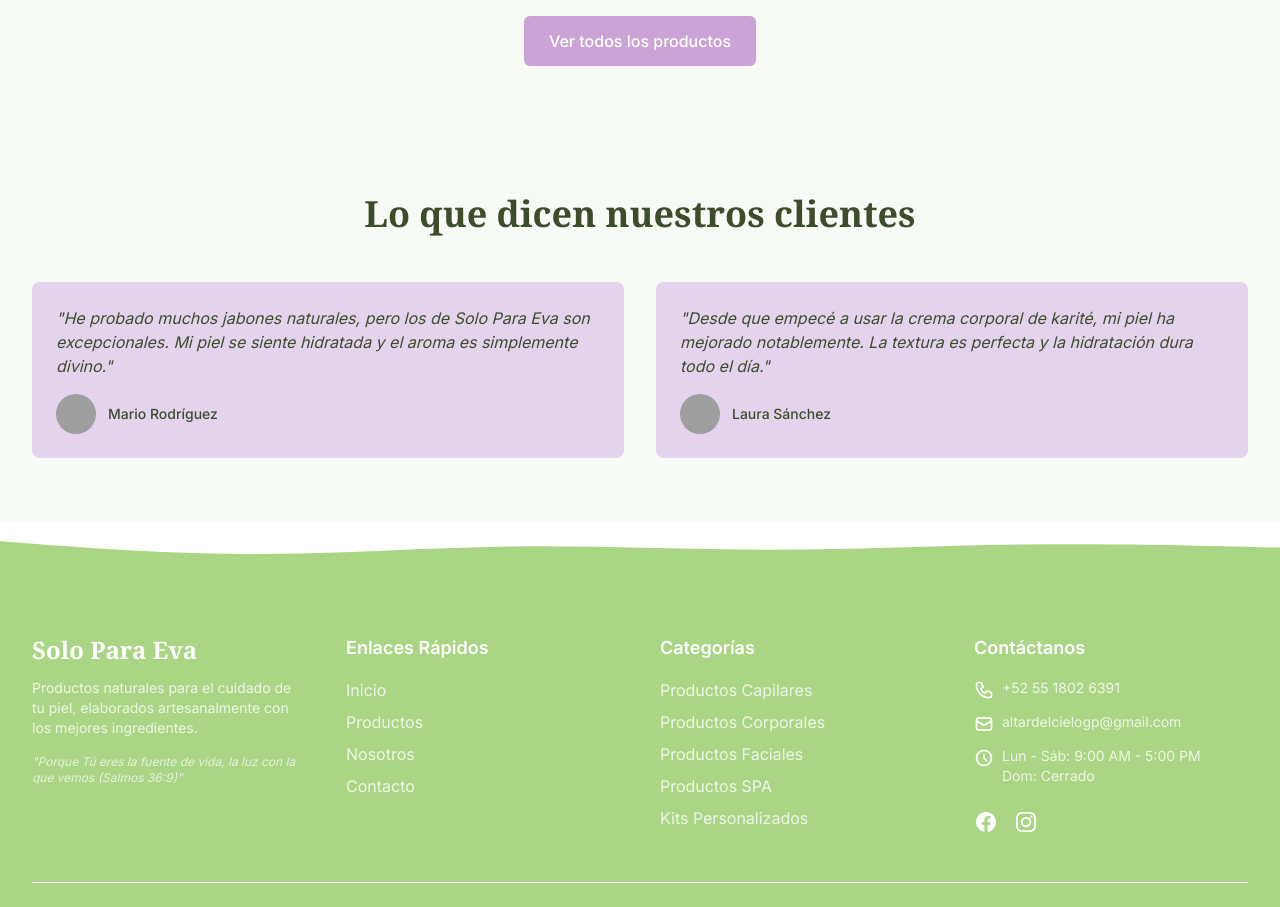
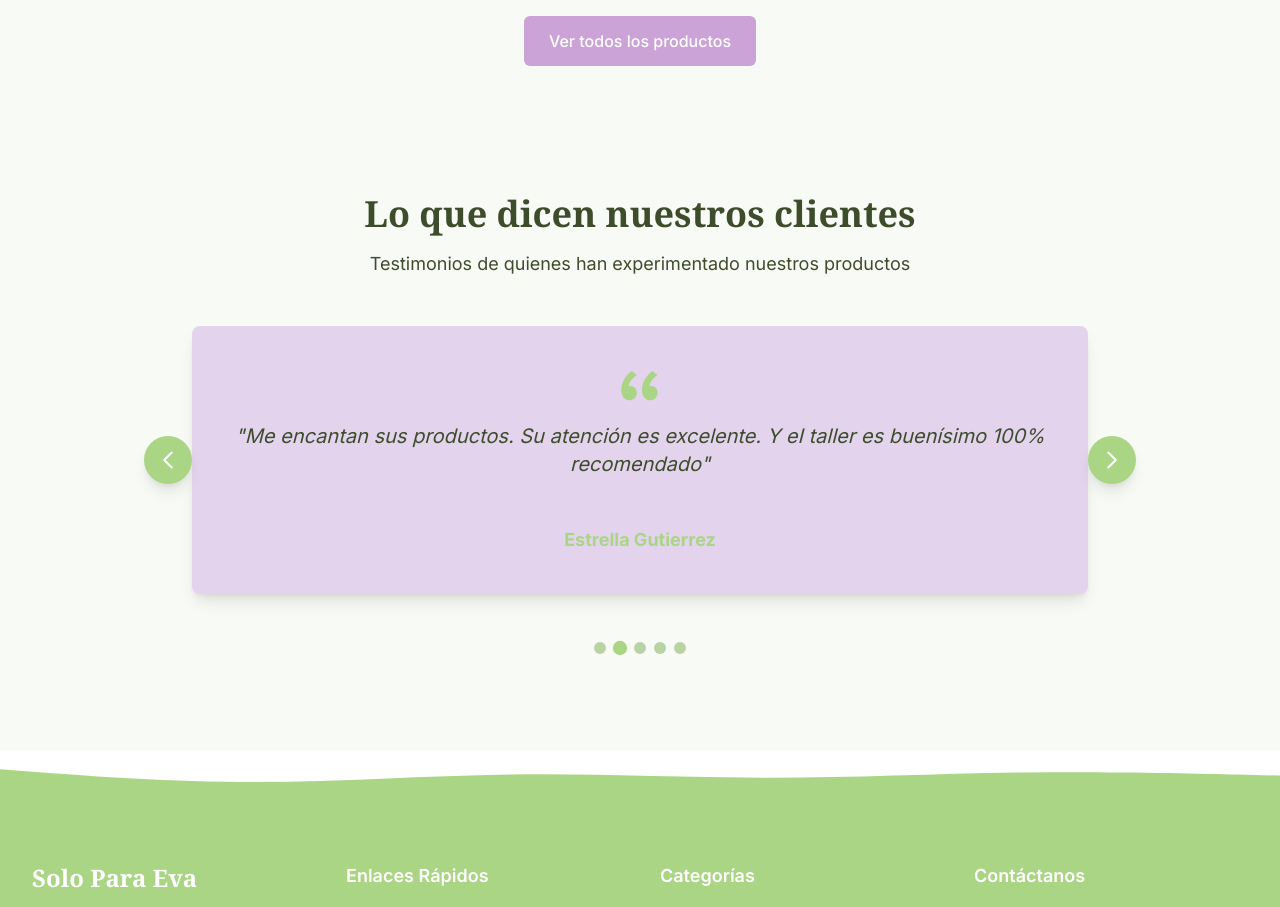
Before and after one commit to Aaron3312/tienda-limpieza-corporal, a Next.js app: page / in a window 1280 px wide. Shown: the part 2260-3167 px from the top of the page. Built offline with nearby package versions, Linux system fonts and the light colour scheme; grey boxes are pictures that could not be loaded.

Commit message:
Testimonios

```diff
--- a/src/app/page.tsx
+++ b/src/app/page.tsx
@@ -8,6 +8,8 @@ import { extractColorsFromPalette } from '@/utils/colorUtils';
 import paletaColores from '@/data/paleta-colores.json';
 import catalogoData from '@/data/productos.json';
 import Footers from '@/components/layout/Footer';
+// Importamos el nuevo componente de Testimonios
+import Testimonios from '@/components/testimonios/Testimonios';
 
 export default function Home() {
   const [displayedProducts, setDisplayedProducts] = useState([]);
@@ -241,80 +243,11 @@ export default function Home() {
         </div>
       </div>
 
-      {/* Testimonios */}
-      <div className="py-16" style={{ backgroundColor: colores.fondo }}>
-        <div className="max-w-7xl mx-auto px-4 sm:px-6 lg:px-8">
-          <div className="text-center">
-            <motion.h2
-              initial={{ opacity: 0, y: 20 }}
-              animate={{ opacity: 1, y: 0 }}
-              transition={{ duration: 0.6 }}
-              className="text-3xl font-extrabold sm:text-4xl font-serif"
-              style={{ color: colores.texto }}
-            >
-              Lo que dicen nuestros clientes
-            </motion.h2>
-          </div>
-          <div className="mt-12 space-y-8 md:space-y-0 md:grid md:grid-cols-2 md:gap-x-8 md:gap-y-10">
-            <motion.div
-              initial={{ opacity: 0, x: -20 }}
-              animate={{ opacity: 1, x: 0 }}
-              transition={{ duration: 0.6, delay: 0.2 }}
-              className="p-6 rounded-lg"
-              style={{ backgroundColor: colores.pastelLavanda }}
-            >
-              <p className="italic" style={{ color: colores.texto }}>
-                "He probado muchos jabones naturales, pero los de Solo Para Eva son excepcionales. Mi piel se siente hidratada y el aroma es simplemente divino."
-              </p>
-              <div className="mt-4 flex items-center">
-                <div className="flex-shrink-0">
-                  <CustomImage
-                    className="h-10 w-10 rounded-full"
-                    src="/images/testimonial-1.jpg"
-                    alt="Cliente"
-                    width={40}
-                    height={40}
-                  />
-                </div>
-                <div className="ml-3">
-                  <p className="text-sm font-medium" style={{ color: colores.texto }}>Mario Rodríguez</p>
-                </div>
-              </div>
-            </motion.div>
-
-            <motion.div
-              initial={{ opacity: 0, x: 20 }}
-              animate={{ opacity: 1, x: 0 }}
-              transition={{ duration: 0.6, delay: 0.3 }}
-              className="p-6 rounded-lg"
-              style={{ backgroundColor: colores.pastelLavanda }}
-            >
-              <p className="italic" style={{ color: colores.texto }}>
-                "Desde que empecé a usar la crema corporal de karité, mi piel ha mejorado notablemente. La textura es perfecta y la hidratación dura todo el día."
-              </p>
-              <div className="mt-4 flex items-center">
-                <div className="flex-shrink-0">
-                  <CustomImage
-                    className="h-10 w-10 rounded-full"
-                    src="/images/testimonial-2.jpg"
-                    alt="Cliente"
-                    width={40}
-                    height={40}
-                  />
-                </div>
-                <div className="ml-3">
-                  <p className="text-sm font-medium" style={{ color: colores.texto }}>Laura Sánchez</p>
-                </div>
-              </div>
-            </motion.div>
-          </div>
-        </div>
-      </div>
-
-
+      {/* Reemplazamos la sección de testimonios con nuestro nuevo componente */}
+      <Testimonios colores={colores} />
 
       {/* Redes sociales y Footer */}
-          {/* <Footers/> */}
+      {/* <Footers/> */}
 
     </div>
   );
--- /dev/null
+++ b/src/components/testimonios/Testimonios.tsx
@@ -0,0 +1,175 @@
+"use client"
+import React, { useState, useEffect } from 'react';
+import { motion } from 'framer-motion';
+
+const Testimonios = ({ colores }) => {
+  // Estado para controlar el testimonio activo
+  const [activeIndex, setActiveIndex] = useState(0);
+
+  // Array con todos los testimonios
+  const testimonios = [
+    {
+      id: 1,
+      texto: "Los recomiendo mil productos naturales frescos me encantan",
+      nombre: "Ivonne Montes"
+    },
+    {
+      id: 2,
+      texto: "Me encantan sus productos. Su atención es excelente. Y eI taller es buenísimo 100% recomendado",
+      nombre: "Estrella Gutierrez"
+    },
+    {
+      id: 3,
+      texto: "Me encantan los productos naturales y la atención es increíble.",
+      nombre: "Sarai Rydstedt"
+    },
+    {
+      id: 4,
+      texto: "Me encantaron estos productos",
+      nombre: "Brenda Victoria"
+    },
+    {
+      id: 5,
+      texto: "Quiero agradecer a solopareva por estos lindos y deliciosos regalos, jabones, creams y exfoliantes artesanales, mil gracias por el apoyo a emprendedores",
+      nombre: "Virna Gamboa"
+    }
+  ];
+
+  // Efecto para cambiar automáticamente los testimonios cada 5 segundos
+  useEffect(() => {
+    const interval = setInterval(() => {
+      setActiveIndex((prevIndex) => (prevIndex + 1) % testimonios.length);
+    }, 5000);
+
+    return () => clearInterval(interval);
+  }, [testimonios.length]);
+
+  // Funciones para navegación manual
+  const goToNextTestimonial = () => {
+    setActiveIndex((prevIndex) => (prevIndex + 1) % testimonios.length);
+  };
+
+  const goToPrevTestimonial = () => {
+    setActiveIndex((prevIndex) =>
+      prevIndex === 0 ? testimonios.length - 1 : prevIndex - 1
+    );
+  };
+
+  const goToTestimonial = (index) => {
+    setActiveIndex(index);
+  };
+
+  return (
+    <div className="py-16" style={{ backgroundColor: colores.fondo }}>
+      <div className="max-w-7xl mx-auto px-4 sm:px-6 lg:px-8">
+        <div className="text-center">
+          <motion.h2
+            initial={{ opacity: 0, y: 20 }}
+            animate={{ opacity: 1, y: 0 }}
+            transition={{ duration: 0.6 }}
+            className="text-3xl font-extrabold sm:text-4xl font-serif"
+            style={{ color: colores.texto }}
+          >
+            Lo que dicen nuestros clientes
+          </motion.h2>
+          <motion.p
+            initial={{ opacity: 0, y: 20 }}
+            animate={{ opacity: 1, y: 0 }}
+            transition={{ duration: 0.6, delay: 0.1 }}
+            className="mt-4 text-lg max-w-2xl mx-auto mb-12"
+            style={{ color: colores.texto }}
+          >
+            Testimonios de quienes han experimentado nuestros productos
+          </motion.p>
+        </div>
+
+        {/* Contenedor del carrusel */}
+        <div className="relative max-w-4xl mx-auto mb-12">
+          {/* Testimonial actual */}
+          <div
+            className="bg-white rounded-lg shadow-lg p-8 md:p-10"
+            style={{ backgroundColor: colores.pastelLavanda }}
+          >
+            <div className="mb-6">
+              <svg
+                className="w-10 h-10 mx-auto mb-4 text-gray-400"
+                style={{ color: colores.primario }}
+                fill="currentColor"
+                viewBox="0 0 32 32"
+              >
+                <path d="M9.352 4C4.456 7.456 1 13.12 1 19.36c0 5.088 3.072 8.064 6.624 8.064 3.36 0 5.856-2.688 5.856-5.856 0-3.168-2.208-5.472-5.088-5.472-.576 0-1.344.096-1.536.192.48-3.264 3.552-7.104 6.624-9.024L9.352 4zm16.512 0c-4.8 3.456-8.256 9.12-8.256 15.36 0 5.088 3.072 8.064 6.624 8.064 3.264 0 5.856-2.688 5.856-5.856 0-3.168-2.304-5.472-5.184-5.472-.576 0-1.248.096-1.44.192.48-3.264 3.456-7.104 6.528-9.024L25.864 4z"/>
+              </svg>
+              <motion.p
+                key={`text-${activeIndex}`}
+                initial={{ opacity: 0, y: 10 }}
+                animate={{ opacity: 1, y: 0 }}
+                exit={{ opacity: 0, y: -10 }}
+                transition={{ duration: 0.5 }}
+                className="text-xl italic text-center"
+                style={{ color: colores.texto, minHeight: "80px" }}
+              >
+                "{testimonios[activeIndex].texto}"
+              </motion.p>
+            </div>
+            <motion.div
+              key={`name-${activeIndex}`}
+              initial={{ opacity: 0 }}
+              animate={{ opacity: 1 }}
+              transition={{ duration: 0.5, delay: 0.2 }}
+              className="text-center"
+            >
+              <p
+                className="font-bold text-lg"
+                style={{ color: colores.primario }}
+              >
+                {testimonios[activeIndex].nombre}
+              </p>
+            </motion.div>
+          </div>
+
+          {/* Botones de navegación */}
+          <button
+            onClick={goToPrevTestimonial}
+            className="absolute left-0 top-1/2 transform -translate-y-1/2 -translate-x-4 md:-translate-x-6 lg:-translate-x-12 w-12 h-12 rounded-full flex items-center justify-center shadow-lg focus:outline-none"
+            style={{ backgroundColor: colores.primario }}
+            aria-label="Testimonio anterior"
+          >
+            <svg xmlns="http://www.w3.org/2000/svg" fill="none" viewBox="0 0 24 24" strokeWidth={2} stroke="white" className="w-6 h-6">
+              <path strokeLinecap="round" strokeLinejoin="round" d="M15.75 19.5L8.25 12l7.5-7.5" />
+            </svg>
+          </button>
+
+          <button
+            onClick={goToNextTestimonial}
+            className="absolute right-0 top-1/2 transform -translate-y-1/2 translate-x-4 md:translate-x-6 lg:translate-x-12 w-12 h-12 rounded-full flex items-center justify-center shadow-lg focus:outline-none"
+            style={{ backgroundColor: colores.primario }}
+            aria-label="Siguiente testimonio"
+          >
+            <svg xmlns="http://www.w3.org/2000/svg" fill="none" viewBox="0 0 24 24" strokeWidth={2} stroke="white" className="w-6 h-6">
+              <path strokeLinecap="round" strokeLinejoin="round" d="M8.25 4.5l7.5 7.5-7.5 7.5" />
+            </svg>
+          </button>
+        </div>
+
+        {/* Indicadores */}
+        <div className="flex justify-center space-x-2 mb-8">
+          {testimonios.map((_, index) => (
+            <button
+              key={index}
+              onClick={() => goToTestimonial(index)}
+              className={`w-3 h-3 rounded-full transition-all duration-300 focus:outline-none`}
+              style={{
+                backgroundColor: index === activeIndex ? colores.primario : colores.secundario,
+                opacity: index === activeIndex ? 1 : 0.5,
+                transform: index === activeIndex ? 'scale(1.2)' : 'scale(1)'
+              }}
+              aria-label={`Ir al testimonio ${index + 1}`}
+            />
+          ))}
+        </div>
+      </div>
+    </div>
+  );
+};
+
+export default Testimonios;
```
